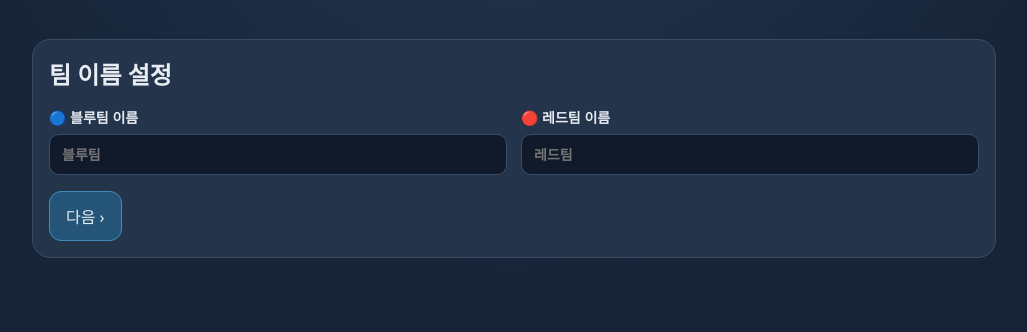
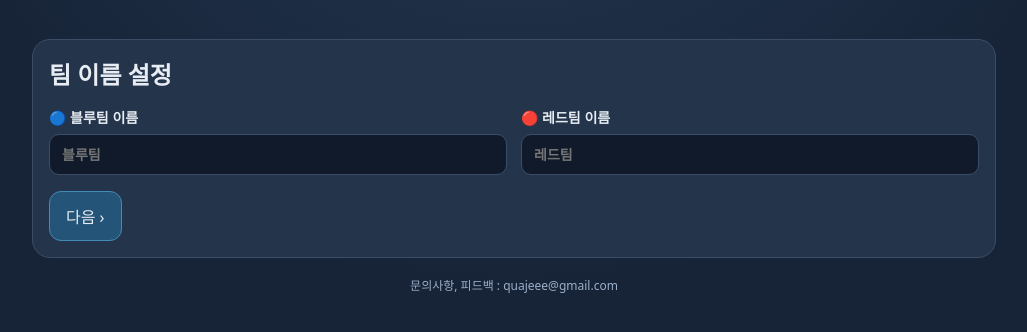
Before and after one commit to e-eee-ing/Wildrift-PIK, a plain HTML site: page index.html in a window 1280 px wide. Shown: the part 322-654 px from the top of the page, without its empty margins (126-1153 px from the left). Drawn offline with Linux system fonts and the light colour scheme; a web font is replaced by a local one.

Commit message:
Update WILDRIFT PIK

```diff
--- a/index.html
+++ b/index.html
@@ -48,6 +48,7 @@ header p.muted{color:var(--muted)}
       <button class="primary" type="button" onclick="continueToFormat()">다음 ›</button>
     </div>
   </section>
+  <p class="contact-note">문의사항, 피드백 : quajeee@gmail.com</p>
 </div>
 <div id="modes" class="screen">
   <div class="row"><button onclick="show('home')">← 이전: 팀 이름 설정</button></div>
--- a/styles/draft.css
+++ b/styles/draft.css
@@ -12,6 +12,7 @@
 .fearless-options :disabled{opacity:.55;cursor:not-allowed}
 .format-actions{margin-top:18px}.format-actions button:disabled{opacity:.5;cursor:not-allowed}
 .team-name-settings{margin:18px 0;padding:16px}
+.contact-note{margin:14px 0 0;text-align:center;font-size:12px;color:#9CAFC8;overflow-wrap:anywhere}
 .team-name-settings h2{margin:0 0 16px}
 .team-name-fields{display:grid;grid-template-columns:1fr 1fr;gap:14px}
 .team-name-fields label{display:grid;gap:7px;font-size:14px;font-weight:700}
```
